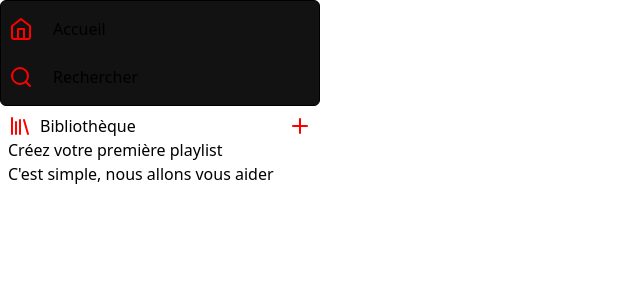
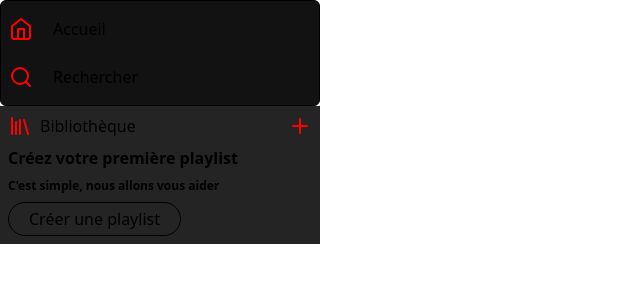
Before and after one commit to GalsenBoy/clone-spotify, a React (Vite) app: page /aside in a window 1280 px wide. Shown: the top 300 px of the page, without its empty margins (0-640 px from the left). Built offline with nearby package versions, Linux system fonts and the light colour scheme.

Commit message:
Création du composable Button

```diff
--- a/src/components/Library.tsx
+++ b/src/components/Library.tsx
@@ -1,8 +1,9 @@
+import Button from "../composable/Button";
 import Icon from "../composable/Icon";
 
 export default function Library() {
   return (
-    <div className="max-w-xs p-2">
+    <div className="max-w-xs p-2 bg-gray">
       <div className="flex justify-between">
         <div className="flex gap-2">
           <Icon name="Library" color="red" size={24} />
@@ -13,8 +14,11 @@ export default function Library() {
         </div>
       </div>
       <div>
-        <p>Créez votre première playlist</p>
-        <p>C'est simple, nous allons vous aider</p>
+        <p className="font-bold pt-2">Créez votre première playlist</p>
+        <p className="text-xs font-bold pt-2 pb-2 ">
+          C'est simple, nous allons vous aider
+        </p>
+        <Button color="red" bgColor="red" content="Créer une playlist" />
       </div>
       <div></div>
     </div>
--- /dev/null
+++ b/src/composable/Button.tsx
@@ -0,0 +1,15 @@
+type ButtonProps = {
+  content: string;
+  color: string;
+  bgColor: string;
+};
+
+export default function Button({ content, color, bgColor }: ButtonProps) {
+  return (
+    <button
+      className={`border rounded-full py-1 px-5 text-${color} bg-${bgColor}-500`}
+    >
+      {content}
+    </button>
+  );
+}
```
